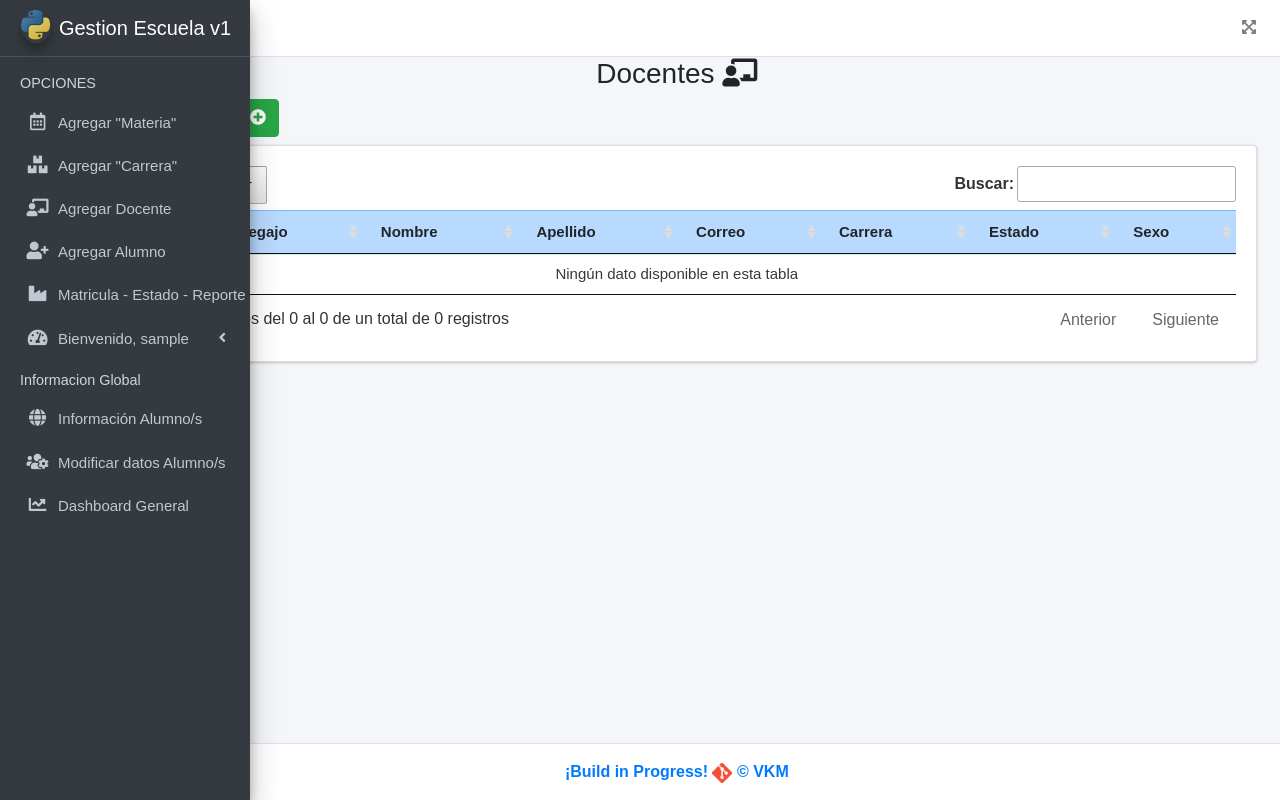
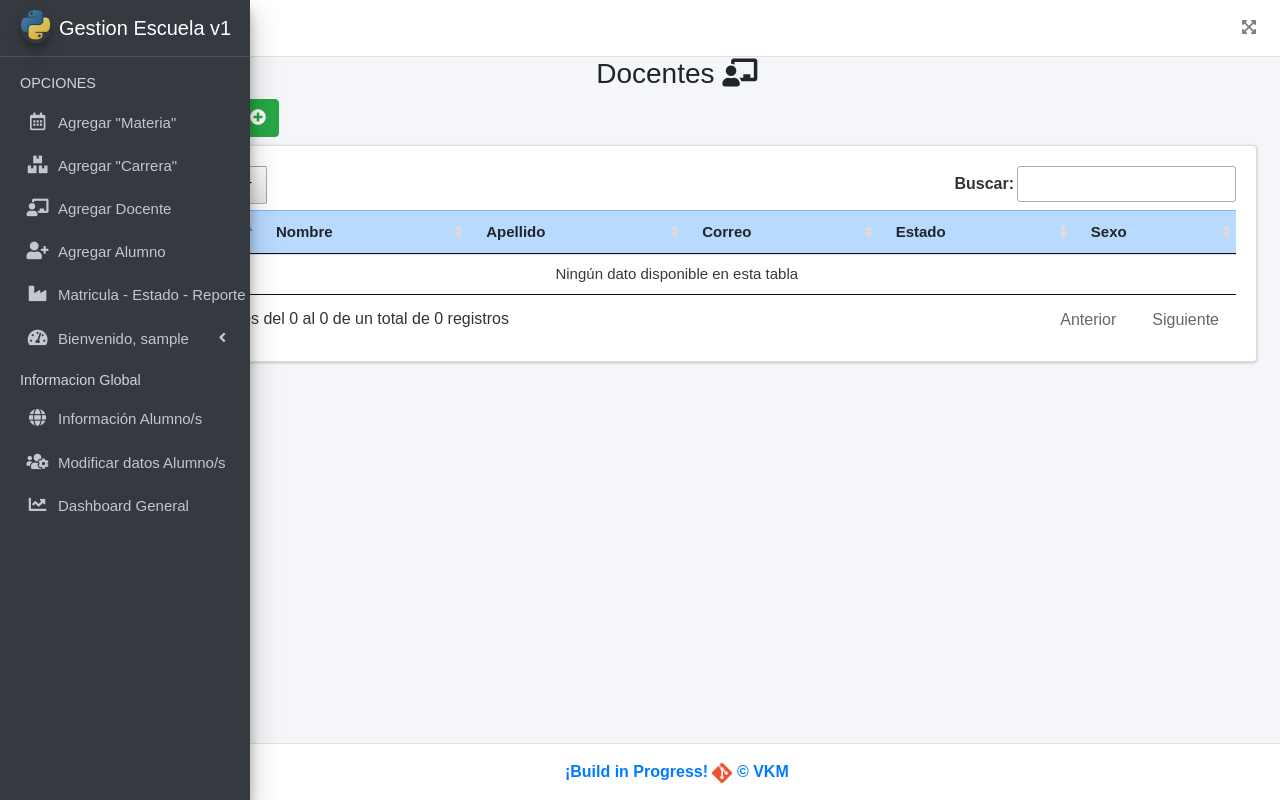
Before and after one commit to vmendezrojas95/suiV3, a Django app: page /docente/docente/ in a window 1280 px wide. Run offline with Django 4.2, Linux system fonts and the light colour scheme; the visitor is signed in with stand-in values (Sample User, id 1); data that the repository does not hold is empty; some libraries are stand-ins or nearby versions.

Commit message:
docente update

```diff
--- a/apps/docente/templates/docente.html
+++ b/apps/docente/templates/docente.html
@@ -115,11 +115,9 @@
                 <thead>
                     <tr>
                         <th>DNI</th>
-                        <th>Legajo</th>
                         <th>Nombre</th>
                         <th>Apellido</th>
                         <th>Correo</th>
-                        <th>Carrera</th>
                         <th>Estado</th>
                         <th>Sexo</th>
                     </tr>
@@ -128,15 +126,13 @@
                     {% for docente in docentes %}
                     <tr>
                         <td>{{ docente.dni }}</td>
-                        <td>{{ docente.legajo }}</td>
                         <td>{{ docente.nombre }}</td>
                         <td>{{ docente.apellido }}</td>
                         <td>{{ docente.correo }}</td>
-                        <td>{{ docente.carrera }}</td>
                         <td>{{ docente.estado }}</td>
                         <td>{{ docente.get_sexo_display }}</td>
                         <td>
-                            <button onclick="editarDocente('{{ docente.dni }}', '{{ docente.legajo }}', '{{ docente.nombre }}', '{{ docente.apellido }}','{{ docente.correo }}','{{ docente.carrera }}')" class="btn btn-dark-outline btn-sm" data-toggle="modal"
+                            <button onclick="editarDocente('{{ docente.dni }}', '{{ docente.nombre }}', '{{ docente.apellido }}','{{ docente.correo }}','{{ docente.estado }}','{{ docente.get_sexo_display }}')" class="btn btn-dark-outline btn-sm" data-toggle="modal"
                                 href="#EditarDocente"><img src="{% static 'index/img/editar.png' %}" alt="Error"
                                     width="30"></button>
                             <button onclick="eliminarDocente('{{ docente.dni }}')" class="btn btn-dark-outline btn-sm"
--- a/apps/menu/static/index/js/main.js
+++ b/apps/menu/static/index/js/main.js
@@ -6,11 +6,9 @@
 function editarDocente(dni, legajo, nombre, apellido, correo, carrera, estado, sexo) {
     console.log("Editando");
     document.getElementById("dni_editar").value = dni;
-    document.getElementById("legajo_editar").value = legajo;
     document.getElementById("nombre_editar").value = nombre;
     document.getElementById("apellido_editar").value = apellido;
     document.getElementById("correo_editar").value = correo;
-    document.getElementById("carrera_editar").value = carrera;
     document.getElementById("estado_editar").checked = estado;
     document.getElementById("sexo_editar").value = sexo;
     console.log(dni);
```
